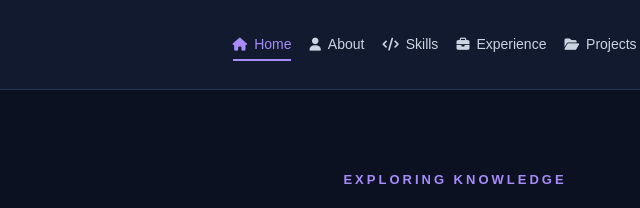
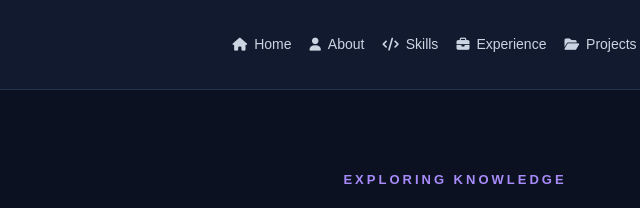
Before and after one commit to junhang101/my-resume-site, a plain HTML site: page research.html in a window 1280 px wide. Shown: the top 208 px of the page, 185-825 px from the left. Drawn offline with Linux system fonts and the light colour scheme.

Commit message:
Update research  website

```diff
--- a/research.html
+++ b/research.html
@@ -20,7 +20,7 @@
     <a href="index.html" class="logo">JH<span>.</span></a>
 
     <nav>
-        <a href="index.html" class="active">
+        <a href="index.html">
             <i class="fa-solid fa-house"></i> Home
         </a>
 
```
